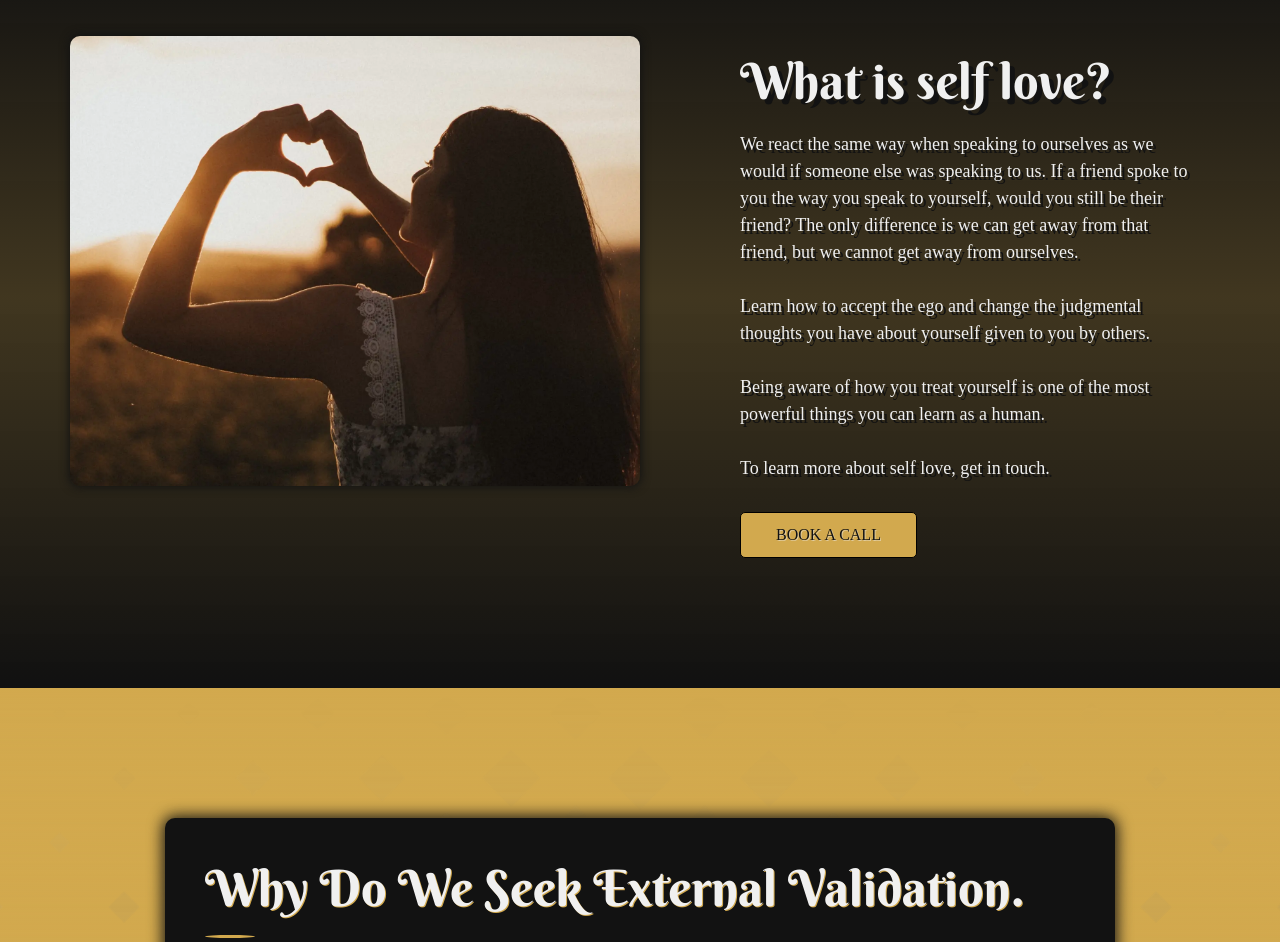
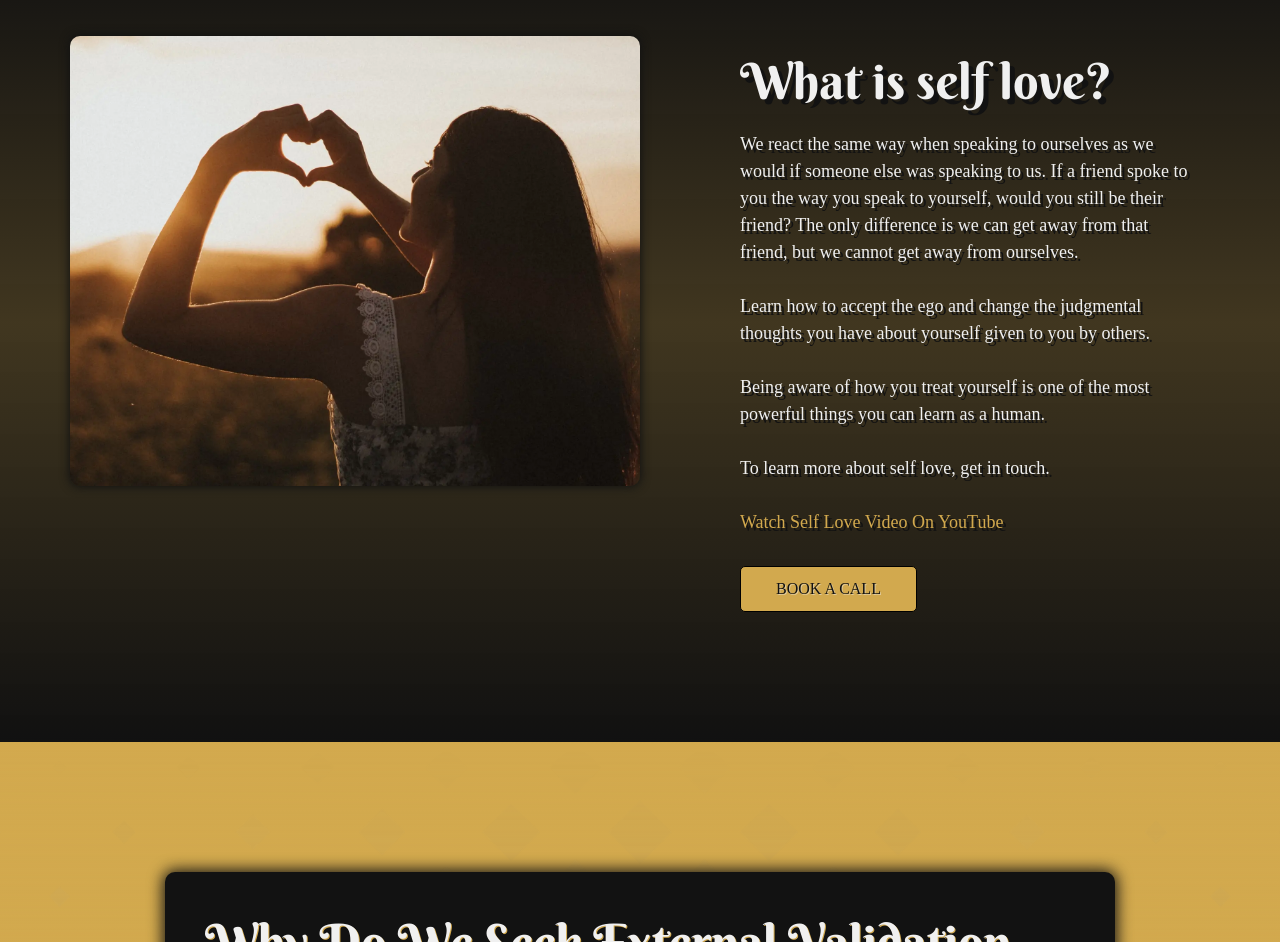
Before and after one commit to ariansamouiehome/life-coaching, a Next.js app: page / in a window 1280 px wide. Shown: the part 2480-3422 px from the top of the page. Built offline with nearby package versions, Linux system fonts and the light colour scheme; a web font is replaced by a local one.

Commit message:
Added self love video link to self love paragraph on home page

```diff
--- a/components/Elements/Clickable/index.jsx
+++ b/components/Elements/Clickable/index.jsx
@@ -3,7 +3,7 @@ import Link from "next/link";
 
 const Clickable = (props) => {
 
-    const {href, toolTip, toolTipWidth, brandOne, className, onClick} = props;
+    const {href, toolTip, toolTipWidth, brandOne, className, onClick, target} = props;
 
     const onClickFunction = (e) => {
         e.preventDefault();
@@ -15,7 +15,9 @@ const Clickable = (props) => {
             <a className={`clickable ${brandOne ? 'brand-one' : ''} ${className || ''}`}
                onClick={(e) => {
                    onClick && onClickFunction(e)
-               }}>
+               }}
+                target={target && '_blank' || null}
+            >
                 {props.children}
                 {toolTip && <span className="clickable-tooltip" style={{width: toolTipWidth || 170}}>{toolTip}</span>}
             </a>
--- a/components/ImageSideText/index.scss
+++ b/components/ImageSideText/index.scss
@@ -82,9 +82,14 @@
       font-size: 19px;
       margin: 0 0 30px;
       text-shadow: 1px 1px $brand-black;
+
       @include media-breakpoint-up(xs) {
         font-size: 18px;
         text-shadow: 3px 3px $brand-black;
+      }
+
+      .clickable {
+        display: inline-block;
       }
     }
 
--- a/containers/Home/index.jsx
+++ b/containers/Home/index.jsx
@@ -75,7 +75,7 @@ const Home = () => {
                 href="/book-a-call"
                 cta_text="book a call"
             >
-                <p className="body-copy">We react the same way when speaking to ourselves as we would if someone else was speaking to us. If a friend spoke to you the way you speak to yourself, would you still be their friend? The only difference is we can get away from that friend, but we cannot get away from ourselves.<br /><br />Learn how to accept the ego and change the judgmental thoughts you have about yourself given to you by others. <br /><br />Being aware of how you treat yourself is one of the most powerful things you can learn as a human.<br /><br /> To learn more about self love, get in touch.</p>
+                <p className="body-copy">We react the same way when speaking to ourselves as we would if someone else was speaking to us. If a friend spoke to you the way you speak to yourself, would you still be their friend? The only difference is we can get away from that friend, but we cannot get away from ourselves.<br /><br />Learn how to accept the ego and change the judgmental thoughts you have about yourself given to you by others. <br /><br />Being aware of how you treat yourself is one of the most powerful things you can learn as a human.<br /><br /> To learn more about self love, get in touch. <br /><br /><Clickable href="https://youtu.be/xA5CGvqv05Y" target>Watch Self Love Video On YouTube</Clickable></p>
             </ImageSideText>
 
             <div id="external-validation">
```
